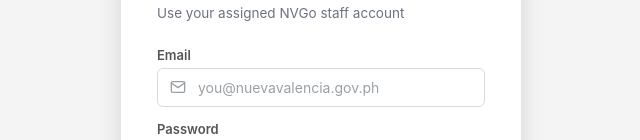
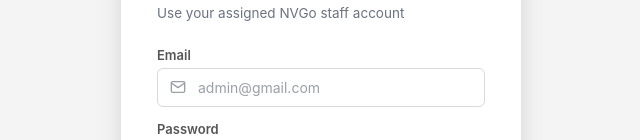
Before and after one commit to jmpwew/NVGoApp, a React (Vite) app in the folder admin/: page /login in a window 1280 px wide. Shown: the part 293-433 px from the top of the page, without its empty margins (319-959 px from the left). Built offline with nearby package versions, Linux system fonts and the light colour scheme; no server answers.

Commit message:
login page update

```diff
--- a/admin/src/pages/LoginPage.jsx
+++ b/admin/src/pages/LoginPage.jsx
@@ -131,7 +131,7 @@
                     type="email"
                     value={email}
                     onChange={e => setEmail(e.target.value)}
-                    placeholder="you@nuevavalencia.gov.ph"
+                    placeholder="admin@gmail.com"
                     autoComplete="email"
                     required
                   />
```
